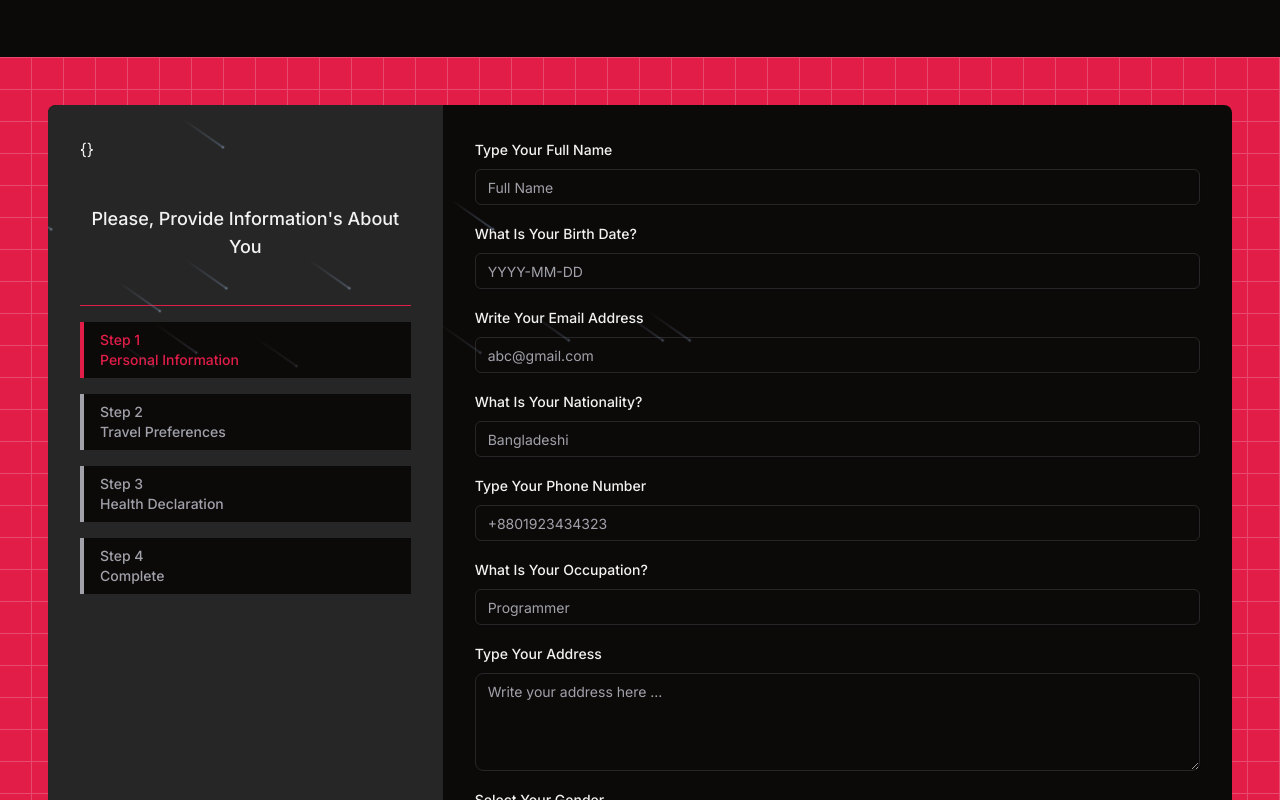
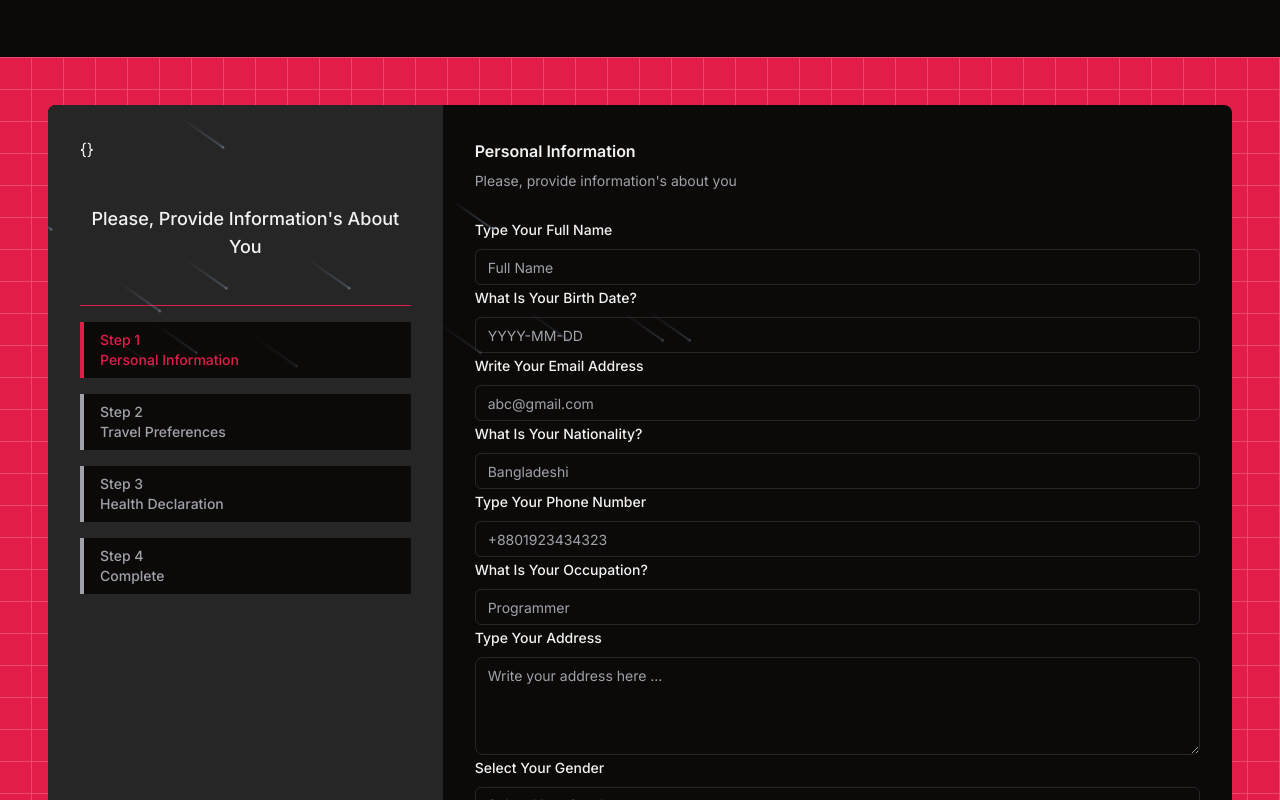
Before and after one commit to ShantoNoor/RedPlanetQuest, a Next.js app: page / in a window 1280 px wide. Shown: the part 640-1440 px from the top of the page. Built offline with nearby package versions, Linux system fonts and the light colour scheme.

Commit message:
Step one extraction complete

```diff
--- a/src/Schemas/personal-information.schema.ts
+++ b/src/Schemas/personal-information.schema.ts
@@ -4,12 +4,14 @@ import { phoneSchema } from "./phone.schema";
 export const personalInformationSchema = z.object({
   // image: z.any(),
   fullName: z.string().min(1),
+  nationality: z.string().min(1),
   dateOfBirth: z.string().regex(/^\d{4}-\d{2}-\d{2}$/, "Required format: YYYY-MM-DD"),
   email: z.string().email(),
   phone: phoneSchema,
   address: z.string().min(1),
   gender: z.enum(["male", "female"]),
   occupation: z.string().min(1),
+  reasonForVisit: z.string().min(1),
   // education: z
   //   .array(
   //     z.object({
@@ -27,5 +29,4 @@ export const personalInformationSchema = z.object({
   //     })
   //   )
   //   .optional(),
-  reasonForVisit: z.string().min(1),
 });
--- a/src/Schemas/travel-preferences-schema.ts
+++ b/src/Schemas/travel-preferences-schema.ts
@@ -3,6 +3,6 @@ import { z } from "zod";
 export const travelPreferencesSchema = z.object({
   departureDate: z.string().regex(/^\d{4}-\d{2}-\d{2}$/), // YYYY-MM-DD format
   returnDate: z.string().regex(/^\d{4}-\d{2}-\d{2}$/), // YYYY-MM-DD format
-  accommodationPreference: z.enum(["Space Hotel", "Martian Base"]),
+  accommodationPreference: z.enum(["space hotel", "martian base"]),
   specialRequests: z.string().optional(),
 });
--- /dev/null
+++ b/src/components/form-heading.tsx
@@ -0,0 +1,13 @@
+import { StepsType } from "@/types/types";
+export function FormHeading({ step }: { step: StepsType }) {
+  return (
+    <div className="mb-6">
+      <h2 className="text-base font-semibold leading-7 text-foreground">
+        {step.name}
+      </h2>
+      <p className="mt-1 text-sm leading-6 text-muted-foreground">
+        {step.details}
+      </p>
+    </div>
+  );
+}
--- /dev/null
+++ b/src/components/form-setp.tsx
@@ -0,0 +1,30 @@
+import { motion } from "framer-motion";
+import { FormHeading } from "./form-heading";
+import { StepsType } from "@/types/types";
+
+export function FormStep({
+  currentStep,
+  step,
+  delta,
+  stepFor = 0,
+  children,
+}: {
+  currentStep: number;
+  stepFor: number;
+  step: StepsType;
+  delta: number;
+  children: React.ReactNode;
+}) {
+  if (currentStep !== stepFor) return;
+
+  return (
+    <motion.div
+      initial={{ x: delta >= 0 ? "50%" : "-50%", opacity: 0 }}
+      animate={{ x: 0, opacity: 1 }}
+      transition={{ duration: 0.3, ease: "easeInOut" }}
+    >
+      <FormHeading step={step} />
+      {children}
+    </motion.div>
+  );
+}
--- /dev/null
+++ b/src/components/form-steps/form-step-one.tsx
@@ -0,0 +1,92 @@
+import { StepsType } from "@/types/types";
+import { InputField } from "../form-fields/input-field";
+import { SelectField } from "../form-fields/select-field";
+import { TextareaField } from "../form-fields/textarea-field";
+import { FormStep } from "../form-setp";
+
+export function FormStepOne({
+  control,
+  currentStep,
+  steps,
+  delta,
+  stepFor = 0,
+}: {
+  control: any;
+  currentStep: number;
+  stepFor: number;
+  steps: StepsType[];
+  delta: number;
+}) {
+  return (
+    <FormStep
+      currentStep={currentStep}
+      step={steps[stepFor]}
+      delta={delta}
+      stepFor={0}
+    >
+      <InputField
+        control={control}
+        name="personalInformation.fullName"
+        placeholder="Full Name"
+        label="Type your full name"
+      />
+
+      <InputField
+        control={control}
+        name="personalInformation.dateOfBirth"
+        label="What is your birth date?"
+        placeholder="YYYY-MM-DD"
+      />
+
+      <InputField
+        control={control}
+        name="personalInformation.email"
+        placeholder="abc@gmail.com"
+        label="Write your email address"
+      />
+
+      <InputField
+        control={control}
+        name="personalInformation.nationality"
+        placeholder="Bangladeshi"
+        label="What is your nationality?"
+      />
+
+      <InputField
+        control={control}
+        name="personalInformation.phone"
+        placeholder="+8801923434323"
+        label="Type your phone number"
+      />
+
+      <InputField
+        control={control}
+        name="personalInformation.occupation"
+        placeholder="Programmer"
+        label="What is your occupation?"
+      />
+
+      <TextareaField
+        control={control}
+        name="personalInformation.address"
+        label="Type your address"
+        placeholder="Write your address here ..."
+      />
+
+      <SelectField
+        control={control}
+        name="personalInformation.gender"
+        placeholder="Select your gender"
+        label="Select your gender"
+        data={["male", "female"]}
+      />
+
+      <TextareaField
+        control={control}
+        name="personalInformation.reasonForVisit"
+        label="Why you want to visit MARS?"
+        placeholder="Explain Why You want to visit MARS ... "
+      />
+    </FormStep>
+  );
+}
--- a/src/components/multi-step-form.tsx
+++ b/src/components/multi-step-form.tsx
@@ -10,10 +10,7 @@ import { Button } from "./ui/button";
 import { ArrowLeftIcon, ArrowRightIcon } from "@radix-ui/react-icons";
 import { formSchema } from "@/Schemas/form.schema";
 import { Form } from "./ui/form";
-import { InputField } from "./form-fields/input-field";
-import { TextareaField } from "./form-fields/textarea-field";
-import { SelectField } from "./form-fields/select-field";
-import { DateField } from "./form-fields/date-field";
+import { FormStepOne } from "./form-steps/form-step-one";
 
 const steps: StepsType[] = [
   {
@@ -57,7 +54,7 @@ export function MultiStepForm() {
         occupation: "",
         address: "",
         reasonForVisit: "",
-        gender: "",
+        // gender: "",
         dateOfBirth: "",
       },
     },
@@ -119,68 +116,12 @@ export function MultiStepForm() {
           {/* Form */}
           <Form {...form}>
             <form onSubmit={handleSubmit(processForm)} className="space-y-4">
-              <InputField
+              <FormStepOne
                 control={control}
-                name="personalInformation.fullName"
-                placeholder="Full Name"
-                label="Type your full name"
-              />
-
-              <InputField
-                control={control}
-                name="personalInformation.dateOfBirth"
-                label="What is your birth date?"
-                placeholder="YYYY-MM-DD"
-              />
-
-              <InputField
-                control={control}
-                name="personalInformation.email"
-                placeholder="abc@gmail.com"
-                label="Write your email address"
-              />
-
-              <InputField
-                control={control}
-                name="personalInformation.nationality"
-                placeholder="Bangladeshi"
-                label="What is your nationality?"
-              />
-
-              <InputField
-                control={control}
-                name="personalInformation.phone"
-                placeholder="+8801923434323"
-                label="Type your phone number"
-              />
-
-              <InputField
-                control={control}
-                name="personalInformation.occupation"
-                placeholder="Programmer"
-                label="What is your occupation?"
-              />
-
-              <TextareaField
-                control={control}
-                name="personalInformation.address"
-                label="Type your address"
-                placeholder="Write your address here ..."
-              />
-
-              <SelectField
-                control={control}
-                name="personalInformation.gender"
-                placeholder="Select your gender"
-                label="Select your gender"
-                data={["male", "female"]}
-              />
-
-              <TextareaField
-                control={control}
-                name="personalInformation.reasonForVisit"
-                label="Why you want to visit MARS?"
-                placeholder="Explain Why You want to visit MARS ... "
+                steps={steps}
+                currentStep={currentStep}
+                delta={delta}
+                stepFor={0}
               />
             </form>
           </Form>
```
